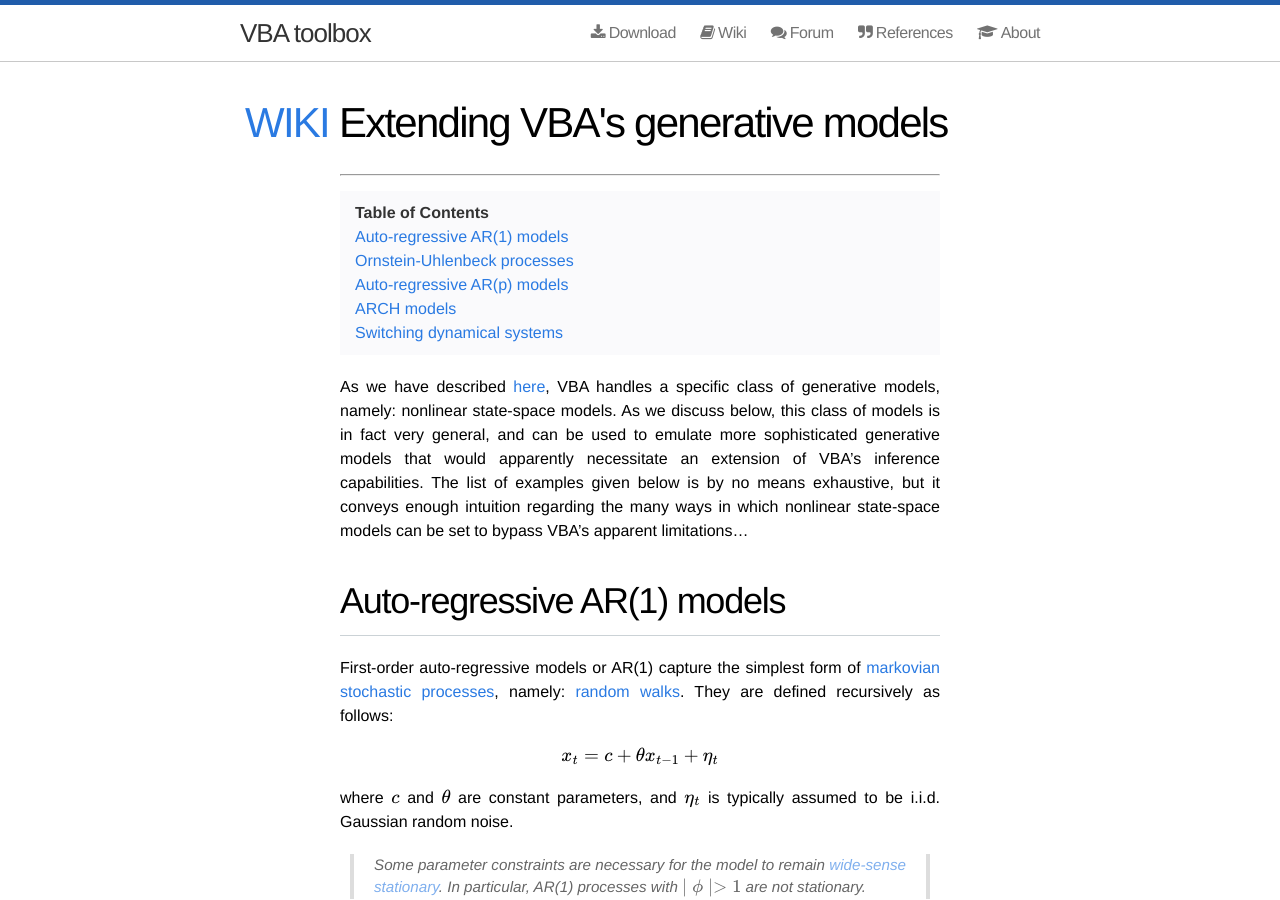
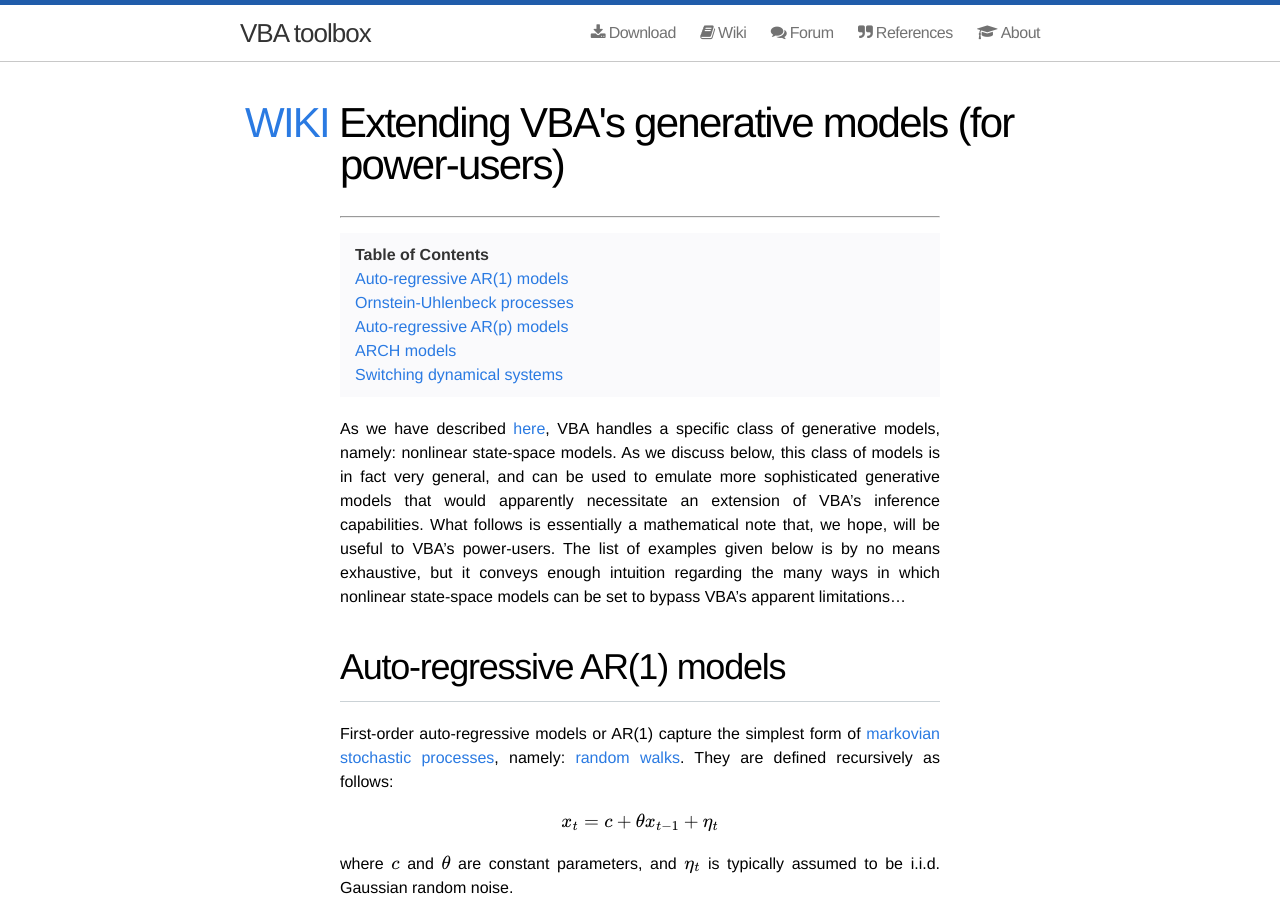
Before and after one commit to MBB-team/VBA-toolbox, a Jekyll site: the page built from _wiki/generativeModels.md, in a window 1280 px wide and 900 px high. Built offline with Jekyll 4.4.1, drawn with Linux system fonts in a browser that asks for light colours; nearby versions of some CDN libraries; formulas are drawn with MathJax 3.

Commit message:
Update generativeModels.md

```diff
--- a/_wiki/generativeModels.md
+++ b/_wiki/generativeModels.md
@@ -1,10 +1,10 @@
 ---
-title: "Extending VBA's generative models"
+title: "Extending VBA's generative models (for power-users)"
 ---
 * Will be replaced with the ToC, excluding the "Contents" header
 {:toc}
 
-As we have described [here]({{ site.baseurl }}/_wiki/Structure-of-VBA's-generative-model.md), VBA handles a specific class of generative models, namely: nonlinear state-space models. As we discuss below, this class of models is in fact very general, and can be used to emulate more sophisticated generative models that would apparently necessitate an extension of VBA's inference capabilities. The list of examples given below is by no means exhaustive, but it conveys enough intuition regarding the many ways in which nonlinear state-space models can be set to bypass VBA's apparent limitations...
+As we have described [here]({{ site.baseurl }}/_wiki/Structure-of-VBA's-generative-model.md), VBA handles a specific class of generative models, namely: nonlinear state-space models. As we discuss below, this class of models is in fact very general, and can be used to emulate more sophisticated generative models that would apparently necessitate an extension of VBA's inference capabilities. What follows is essentially a mathematical note that, we hope, will be useful to VBA's power-users. The list of examples given below is by no means exhaustive, but it conveys enough intuition regarding the many ways in which nonlinear state-space models can be set to bypass VBA's apparent limitations...
 
 
 # Auto-regressive AR(1) models
```
